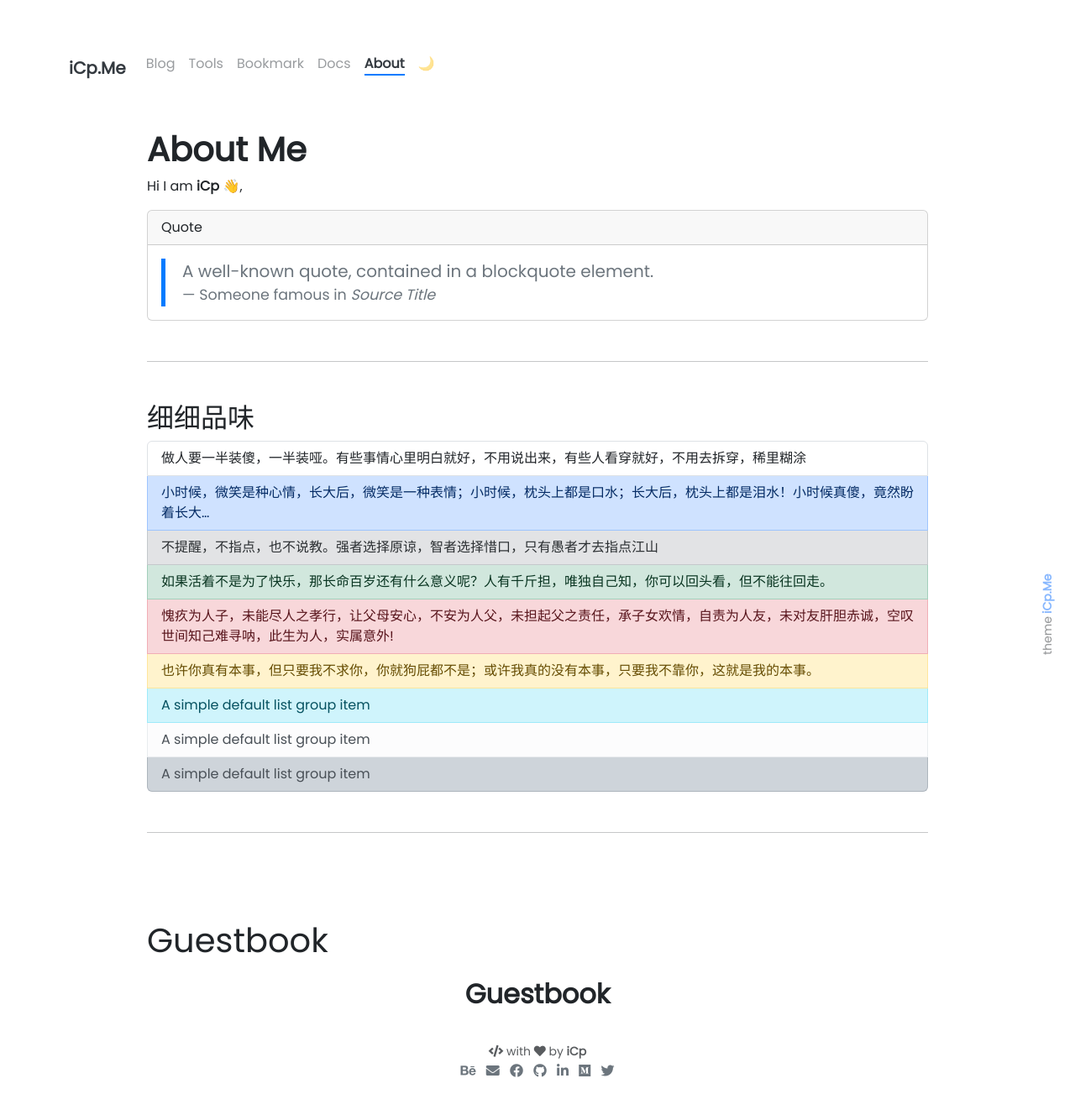
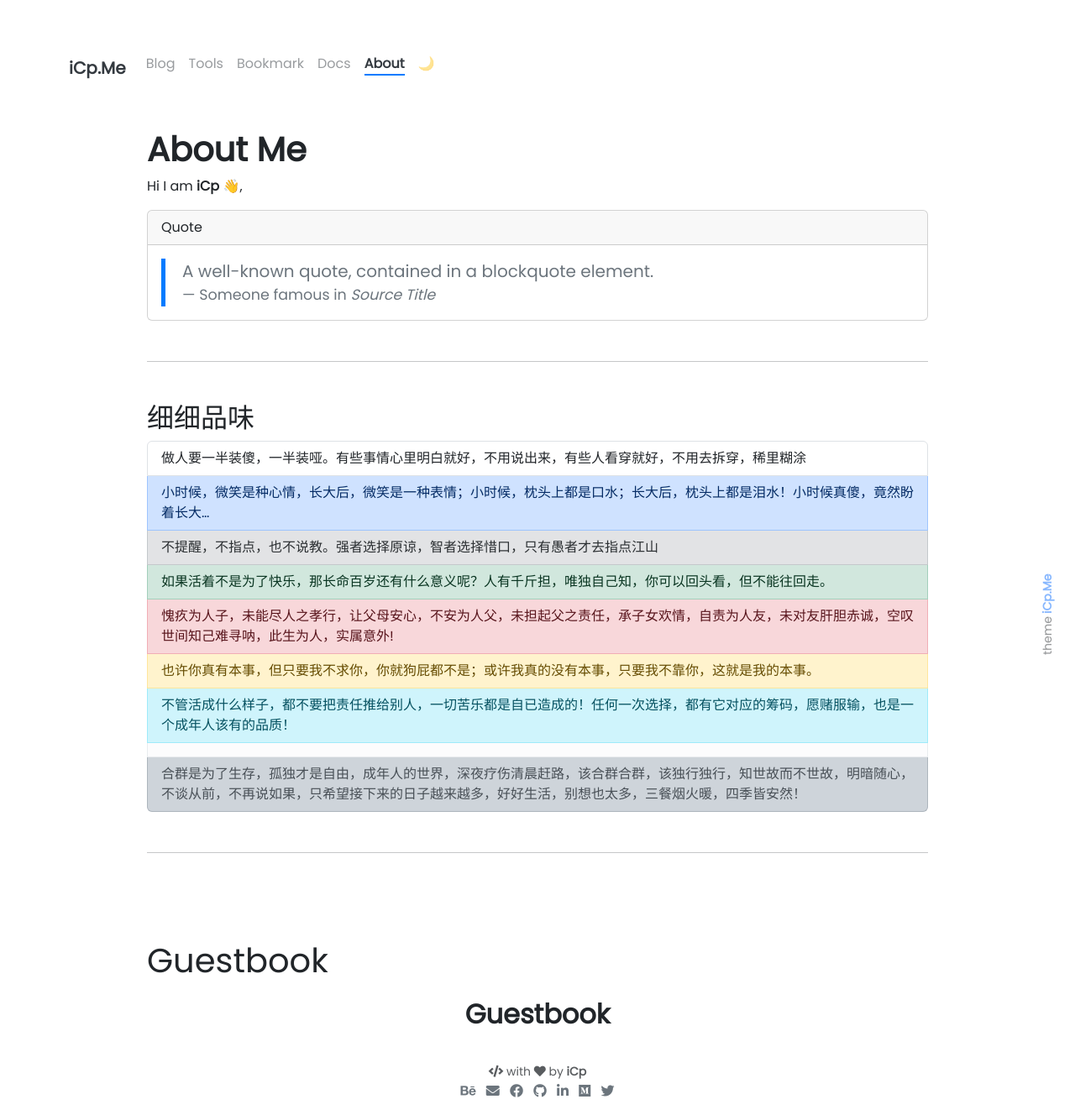
Before and after one commit to WorkSpacesPro/icp, a Jekyll site: the page built from pages/about.md, in a window 1280 px wide. Shown: the whole page at 84% size. Built offline with Jekyll 4.4.1, drawn with Linux system fonts in a browser that asks for light colours; emoji names are drawn with the system emoji font; comment, search, counter and statistics services are not loaded; before the commit the page ends 1304 px from its top, so only the background shows below that.

Commit message:
Update about.md

```diff
--- a/pages/about.md
+++ b/pages/about.md
@@ -29,9 +29,9 @@ Hi I am **{{ site.author.name }}** :wave:,<br>
   <div class="list-group-item list-group-item-action list-group-item-success">如果活着不是为了快乐，那长命百岁还有什么意义呢？人有千斤担，唯独自己知，你可以回头看，但不能往回走。</div>
   <div class="list-group-item list-group-item-action list-group-item-danger">愧疚为人子，未能尽人之孝行，让父母安心，不安为人父，未担起父之责任，承子女欢情，自责为人友，未对友肝胆赤诚，空叹世间知己难寻呐，此生为人，实属意外!</div>
   <div class="list-group-item list-group-item-action list-group-item-warning">也许你真有本事，但只要我不求你，你就狗屁都不是；或许我真的没有本事，只要我不靠你，这就是我的本事。</div>
-  <div class="list-group-item list-group-item-action list-group-item-info">A simple default list group item</div>
-  <div class="list-group-item list-group-item-action list-group-item-light">A simple default list group item</div>
-  <div class="list-group-item list-group-item-action list-group-item-dark">A simple default list group item</div>
+  <div class="list-group-item list-group-item-action list-group-item-info">不管活成什么样子，都不要把责任推给别人，一切苦乐都是自已造成的！任何一次选择，都有它对应的筹码，愿赌服输，也是一个成年人该有的品质！</div>
+  <div class="list-group-item list-group-item-action list-group-item-light"></div>
+  <div class="list-group-item list-group-item-action list-group-item-dark">合群是为了生存，孤独才是自由，成年人的世界，深夜疗伤清晨赶路，该合群合群，该独行独行，知世故而不世故，明暗随心，不谈从前，不再说如果，只希望接下来的日子越来越多，好好生活，别想也太多，三餐烟火暖，四季皆安然！</div>
 </div>
 <hr class="my-5">
 
```
